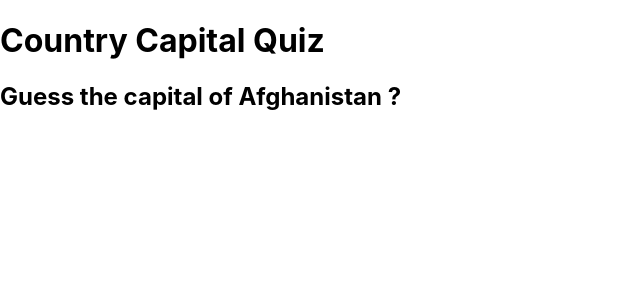
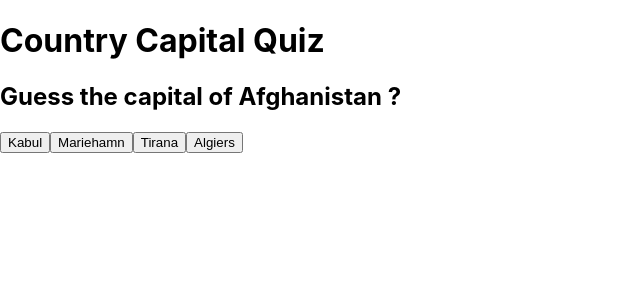
Before and after one commit to craig-dsilva/country-capital-quiz, a React (Create React App) app: page / in a window 1280 px wide. Shown: the top 300 px of the page, without its empty margins (0-640 px from the left). Built offline with nearby package versions, Linux system fonts and the light colour scheme.

Commit message:
quiz functional

```diff
--- a/src/App.tsx
+++ b/src/App.tsx
@@ -1,15 +1,12 @@
-import React, { useState } from 'react';
+import React from 'react';
 import Quiz from './containers/Quiz';
 
-import initialData from './data/capitals.json';
-
 const App = () => {
-  const [countries, setCountries] = useState(initialData);
 
   return (
     <div className="App">
       <h1>Country Capital Quiz</h1>
-      <Quiz country={countries[0]} />
+      <Quiz  />
     </div>
   );
 };
--- /dev/null
+++ b/src/components/Guess.tsx
@@ -0,0 +1,12 @@
+import React from 'react';
+
+interface GuessInterface {
+  capital: string;
+  handleAnswer: (capital: string) => void;
+}
+
+const Guess: React.FC<GuessInterface> = ({ capital, handleAnswer }) => {
+  return <button onClick={() => handleAnswer(capital)}>{capital}</button>;
+};
+
+export default Guess;
--- a/src/containers/Quiz.tsx
+++ b/src/containers/Quiz.tsx
@@ -1,13 +1,44 @@
-import React from 'react';
+import React, { useEffect, useState } from 'react';
+import Guess from '../components/Guess';
 
+import initialData from '../data/capitals.json';
 interface QuizInterface {
   country: { name: string; capital: string };
 }
 
-const Quiz: React.FC<QuizInterface> = ({ country }) => {
+const Quiz = () => {
+  // const [countries, setCountries] = useState(initialData);
+  const [options, setOptions] = useState<any>([]);
+  const [currentCountry, setCurrentCountry] = useState(initialData[0]);
+
+  useEffect(() => {
+    const arr = [];
+    for (let i = 0; i < 4; i++) {
+      arr.push(initialData[i]);
+    }
+    setOptions([...options, ...arr]);
+  }, []);
+
+  const checkAnswer = (capital: string) => {
+    if (capital === currentCountry.capital) {
+      console.log('correct');
+    } else {
+      console.log('incorrect');
+    }
+  };
+
   return (
     <div className="quiz">
-      <h2>Guess the capital of {country.name} ?</h2>
+      <h2>Guess the capital of {currentCountry.name} ?</h2>
+      {options.map(
+        (option: { name: string; capital: string }, index: number) => (
+          <Guess
+            key={index}
+            capital={option.capital}
+            handleAnswer={checkAnswer}
+          />
+        )
+      )}
     </div>
   );
 };
```
